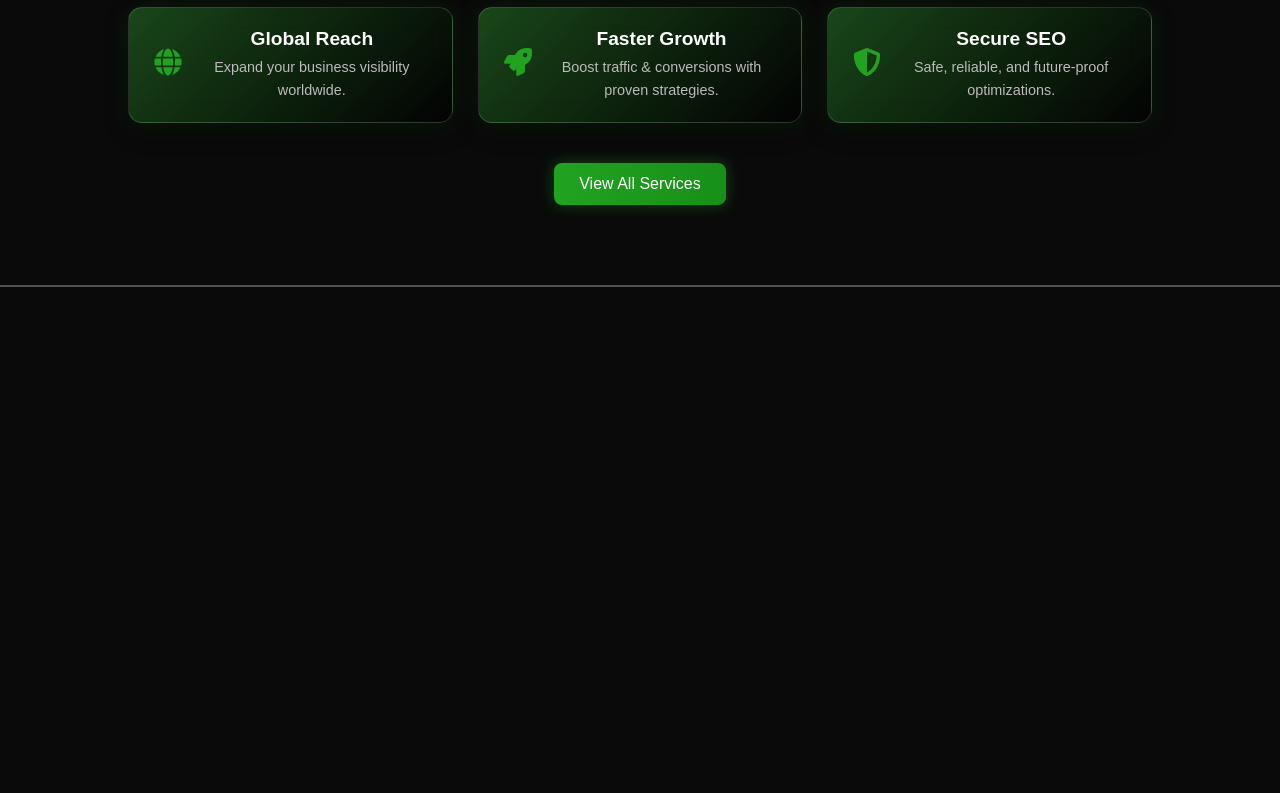
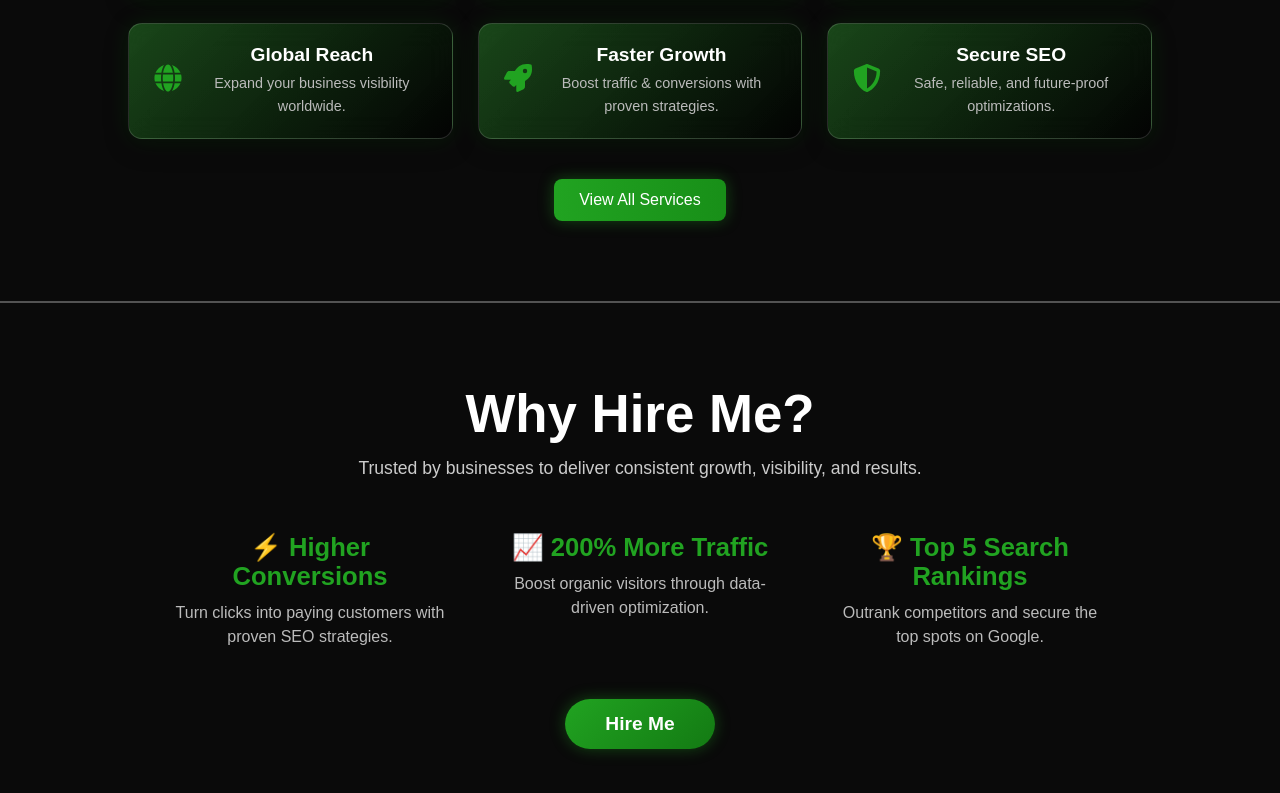
Before and after one commit to Santhosh-Kumar-2004/seo-saas-landing-page, a React (Vite) app: page / in a window 1280 px wide. Shown: the part 1149-1942 px from the top of the page. Before the commit the page ends 1436 px from the top, so only its background shows below. Built offline with nearby package versions, Linux system fonts and the light colour scheme.

Commit message:
MOdified small changes at features and hero sections

```diff
--- a/src/App.jsx
+++ b/src/App.jsx
@@ -2,6 +2,7 @@ import { useState } from 'react'
 import Navbar from './components/Navbar'
 import Hero from './components/Hero'
 import Features from './components/Features'
+import WhyHire from './components/WhyHire'
 
 function App() {
 
@@ -12,6 +13,7 @@ function App() {
     <hr style={{ border: '1px solid rgba(255, 255, 255, 0.3)' }} />
     <Features />
     <hr style={{ border: '1px solid rgba(255, 255, 255, 0.3)' }} />
+    <WhyHire />
       {/* <h1>Welcome to the SEO Page</h1>
       <p>This is a simple landing page optimized for search engines.</p> */}
     </>
--- a/src/components/WhyHire.jsx
+++ b/src/components/WhyHire.jsx
@@ -0,0 +1,32 @@
+import React from "react";
+import "../styles/WhyHire.css";
+
+const WhyHire = () => {
+  return (
+    <section className="why-hire">
+      <h2 className="features-title">Why Hire Me?</h2>
+      <p className="features-subtitle">
+        Trusted by businesses to deliver consistent growth, visibility, and results.
+      </p>
+
+      <div className="why-stats">
+        <div className="stat">
+          <h3>⚡ Higher Conversions</h3>
+          <p>Turn clicks into paying customers with proven SEO strategies.</p>
+        </div>
+        <div className="stat">
+          <h3>📈 200% More Traffic</h3>
+          <p>Boost organic visitors through data-driven optimization.</p>
+        </div>
+        <div className="stat">
+          <h3>🏆 Top 5 Search Rankings</h3>
+          <p>Outrank competitors and secure the top spots on Google.</p>
+        </div>
+      </div>
+
+      <button className="hire-btn">Hire Me</button>
+    </section>
+  );
+};
+
+export default WhyHire;
--- a/src/styles/Features.css
+++ b/src/styles/Features.css
@@ -6,8 +6,10 @@
 }
 
 .features-title {
-  font-size: 2.5rem;
+  font-size: 3.3rem;
   margin-bottom: 10px;
+  font-weight: 800;
+
 }
 
 .features-subtitle {
--- a/src/styles/WhyHire.css
+++ b/src/styles/WhyHire.css
@@ -0,0 +1,66 @@
+.why-hire {
+  text-align: center;
+  padding: 80px 20px;
+  color: #fff;
+  position: relative;
+  z-index: 2;
+}
+
+.why-title {
+  font-size: 2.8rem;
+  font-weight: 800;
+  margin-bottom: 12px;
+  color: #21a321;
+  text-transform: uppercase;
+  letter-spacing: 2px;
+}
+
+.why-subtitle {
+  font-size: 1.2rem;
+  max-width: 600px;
+  margin: 0 auto 50px;
+  color: #ddd;
+}
+
+.why-stats {
+  display: flex;
+  justify-content: center;
+  gap: 50px;
+  flex-wrap: wrap;
+  margin-bottom: 50px;
+}
+
+.stat {
+  max-width: 280px;
+}
+
+.stat h3 {
+  font-size: 1.6rem;
+  font-weight: 700;
+  color: #21a321;
+  margin-bottom: 10px;
+}
+
+.stat p {
+  font-size: 1rem;
+  color: #bbb;
+  line-height: 1.5;
+}
+
+.hire-btn {
+  padding: 14px 40px;
+  font-size: 1.2rem;
+  font-weight: 600;
+  border: none;
+  border-radius: 50px;
+  cursor: pointer;
+  background: linear-gradient(135deg, #21a321, #137a13);
+  color: #fff;
+  transition: all 0.3s ease;
+  box-shadow: 0 0 15px rgba(33, 163, 33, 0.4);
+}
+
+.hire-btn:hover {
+  box-shadow: 0 0 25px rgba(33, 163, 33, 0.8);
+  transform: translateY(-3px) scale(1.05);
+}
```
